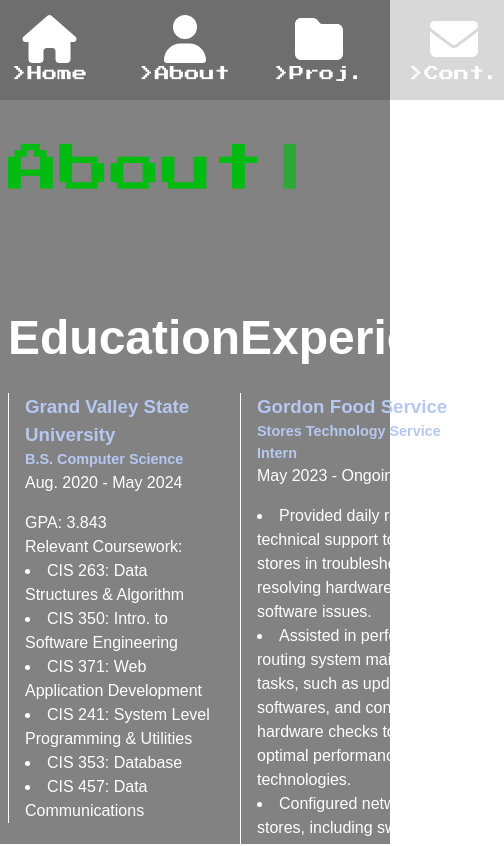
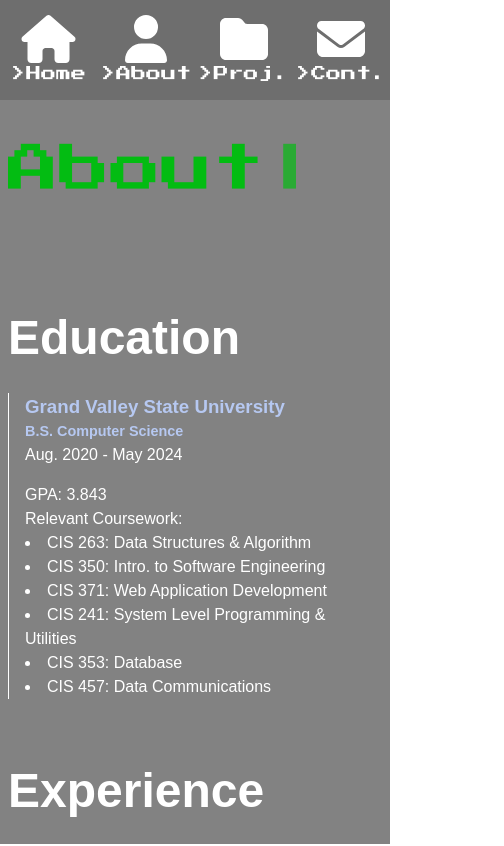
Before and after one commit to jochent-dev/jt_portfolio, a React (Vite) app: page /about in a window 390 px wide. Shown: the top 846 px of the page, 504 px wide, since content can reach past the window. Built offline with nearby package versions, Linux system fonts and the light colour scheme; a web font is replaced by a local one.

Commit message:
mobile browser rendering

```diff
--- a/src/components/about/index.css
+++ b/src/components/about/index.css
@@ -62,3 +62,9 @@
     margin-top: 1em;
     margin-bottom: 0;
 }
+
+@media only screen and (max-width: 768px) {
+    .abt_main{
+        flex-direction: column;
+    }
+}
--- a/src/components/home/index.css
+++ b/src/components/home/index.css
@@ -55,3 +55,10 @@
     padding: 5px;
 
 }
+
+
+@media only screen and (max-width: 768px) {
+    .main{
+        flex-direction: column;
+    }
+}
--- a/src/index.css
+++ b/src/index.css
@@ -5,7 +5,7 @@
 
   color-scheme: light dark;
   color: rgba(255, 255, 255, 0.87);
-  background-color: #24242466;
+  /* background-color: #24242466; */
 
   font-synthesis: none;
   text-rendering: optimizeLegibility;
```
